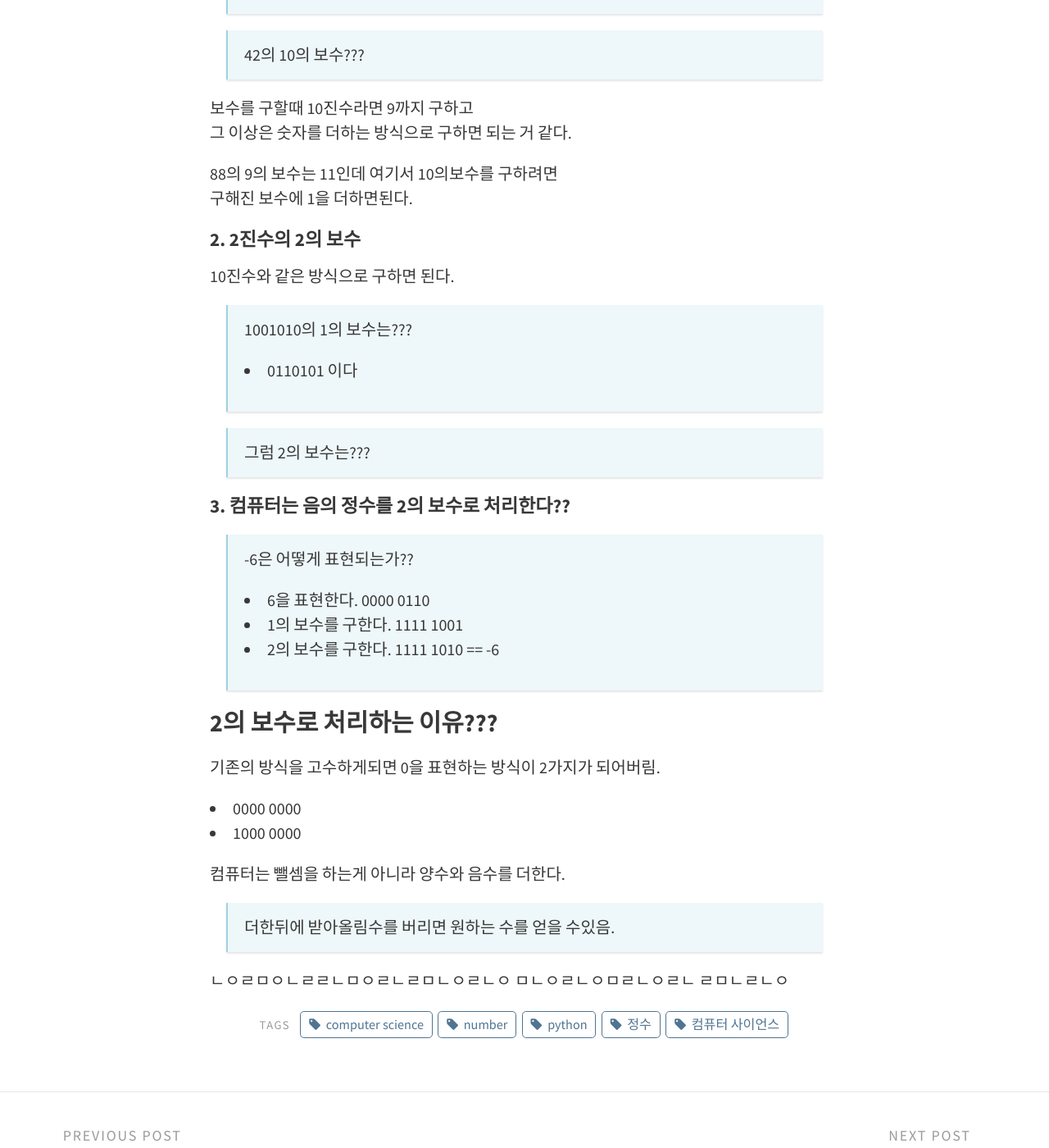
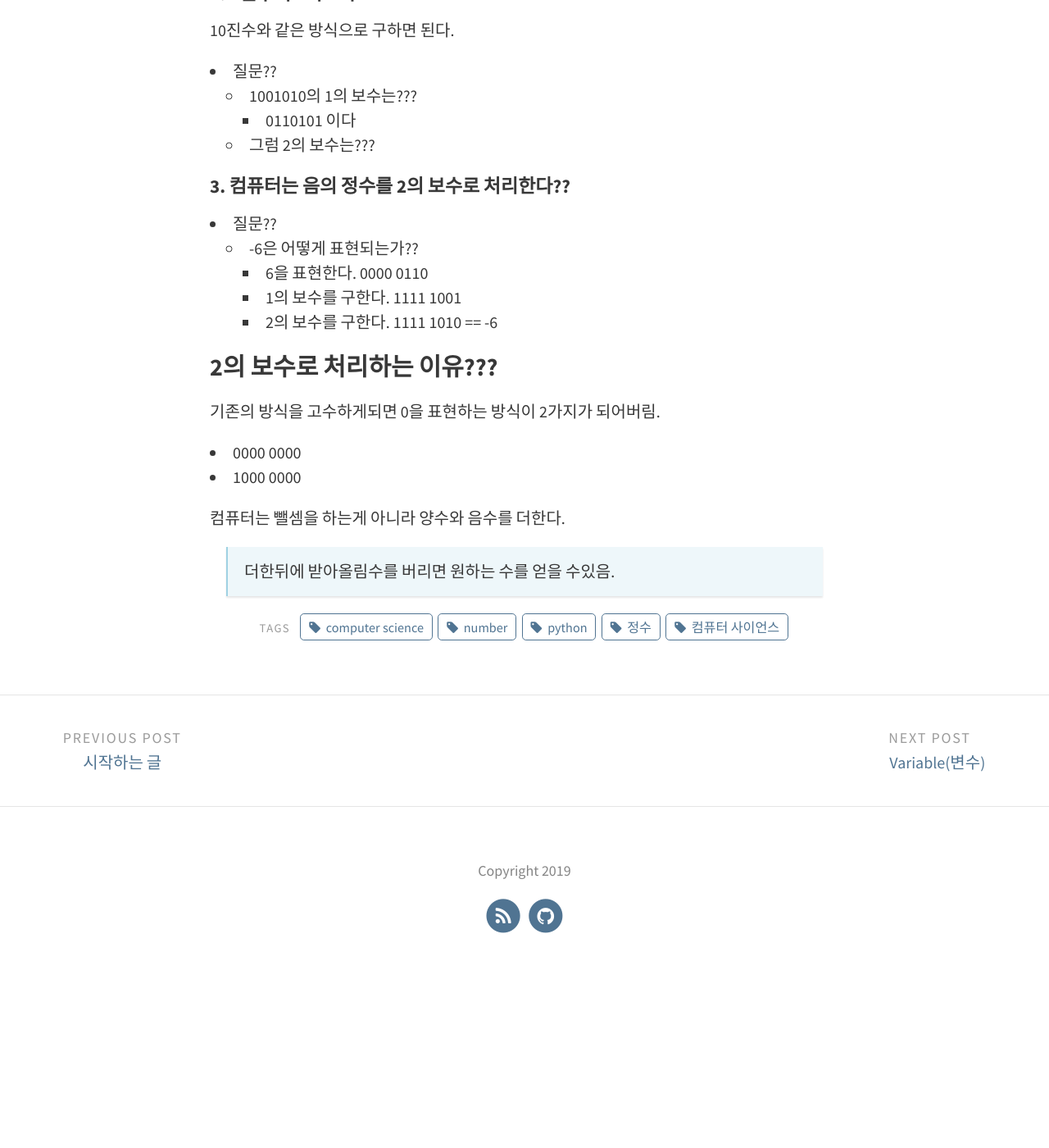
Before and after one commit to standbyme227/closed, a Jekyll site: the page built from _posts/2019-02-04-number.md, in a window 1280 px wide and 1400 px high, scrolled down 2179 px. Shown: the whole window at 82% size. Built offline with Jekyll 4.4.1, drawn with Linux system fonts in a browser that asks for light colours; after the commit the page ends 3402 px from its top, so only the background shows below that.

Commit message:
Blog 20190205 c1
정수에 대한 정리 수정

```diff
--- a/_posts/2019-02-04-number.md
+++ b/_posts/2019-02-04-number.md
@@ -19,19 +19,19 @@ tags: [python, computer science, 컴퓨터 사이언스, number, 정수 ]
 > 16진수는 2진수 4개로 표현된다.
 
 - 10진수
-    > 수를 표현하는데 숫자를 총 10개 사용.
+    -  수를 표현하는데 숫자를 총 10개 사용.
 
 - 2진수
-    > 수를 표현하는데 0과 1만(2개) 사용.
+    -  수를 표현하는데 0과 1만(2개) 사용.
 
 - 16진수
-    > 수를 표현하는데 숫자를 총 16개 사용.
+    -  수를 표현하는데 숫자를 총 16개 사용.
 
 
 - 질문??
-    > 7은 2진수로 몇???
-    16은 16진수로 몇???
-    2진수 10010101은 10진수로 몇???
+    - 7은 2진수로 몇???
+    - 16은 16진수로 몇???
+    - 2진수 10010101은 10진수로 몇???
 
 
 1. 16진수는 2진수 4개이다.
@@ -55,34 +55,34 @@ tags: [python, computer science, 컴퓨터 사이언스, number, 정수 ]
 #### 1. 10진수의 보수
 보수란 보충해주는 수이다.
 
-> 3의 9의 보수??
+- 질문??
+    - 3의 9의 보수??
+    - 42의 9의 보수??
+    - 42의 10의 보수???
 
-> 42의 9의 보수??
-
-> 42의 10의 보수???
-
-보수를 구할때 10진수라면 9까지 구하고
+>보수를 구할때 10진수라면 9까지 구하고
 그 이상은 숫자를 더하는 방식으로 구하면 되는 거 같다.
 
-88의 9의 보수는 11인데 여기서 10의보수를 구하려면
+>88의 9의 보수는 11인데 여기서 10의보수를 구하려면
 구해진 보수에 1을 더하면된다.
 
 #### 2. 2진수의 2의 보수
 
 10진수와 같은 방식으로 구하면 된다.
 
-> 1001010의 1의 보수는???
-- 0110101 이다
-
-> 그럼 2의 보수는???
+- 질문??
+    - 1001010의 1의 보수는???
+        - 0110101 이다
+    - 그럼 2의 보수는???
 
 
 #### 3. 컴퓨터는 음의 정수를 2의 보수로 처리한다??
 
-> -6은 어떻게 표현되는가??
-- 6을 표현한다. 0000 0110
-- 1의 보수를 구한다. 1111 1001
-- 2의 보수를 구한다. 1111 1010 == -6
+- 질문??
+    - -6은 어떻게 표현되는가??
+        - 6을 표현한다. 0000 0110
+        - 1의 보수를 구한다. 1111 1001
+        - 2의 보수를 구한다. 1111 1010 == -6
 
 
 ### 2의 보수로 처리하는 이유???
@@ -93,13 +93,3 @@ tags: [python, computer science, 컴퓨터 사이언스, number, 정수 ]
 
 컴퓨터는 뺄셈을 하는게 아니라 양수와 음수를 더한다.
 > 더한뒤에 받아올림수를 버리면 원하는 수를 얻을 수있음.
-
-
-
-
-
-
-
-ㄴㅇㄹㅁㅇㄴㄹㄹㄴㅁㅇㄹㄴㄹㅁㄴㅇㄹㄴㅇ
-ㅁㄴㅇㄹㄴㅇㅁㄹㄴㅇㄹㄴ
-ㄹㅁㄴㄹㄴㅇ
```
